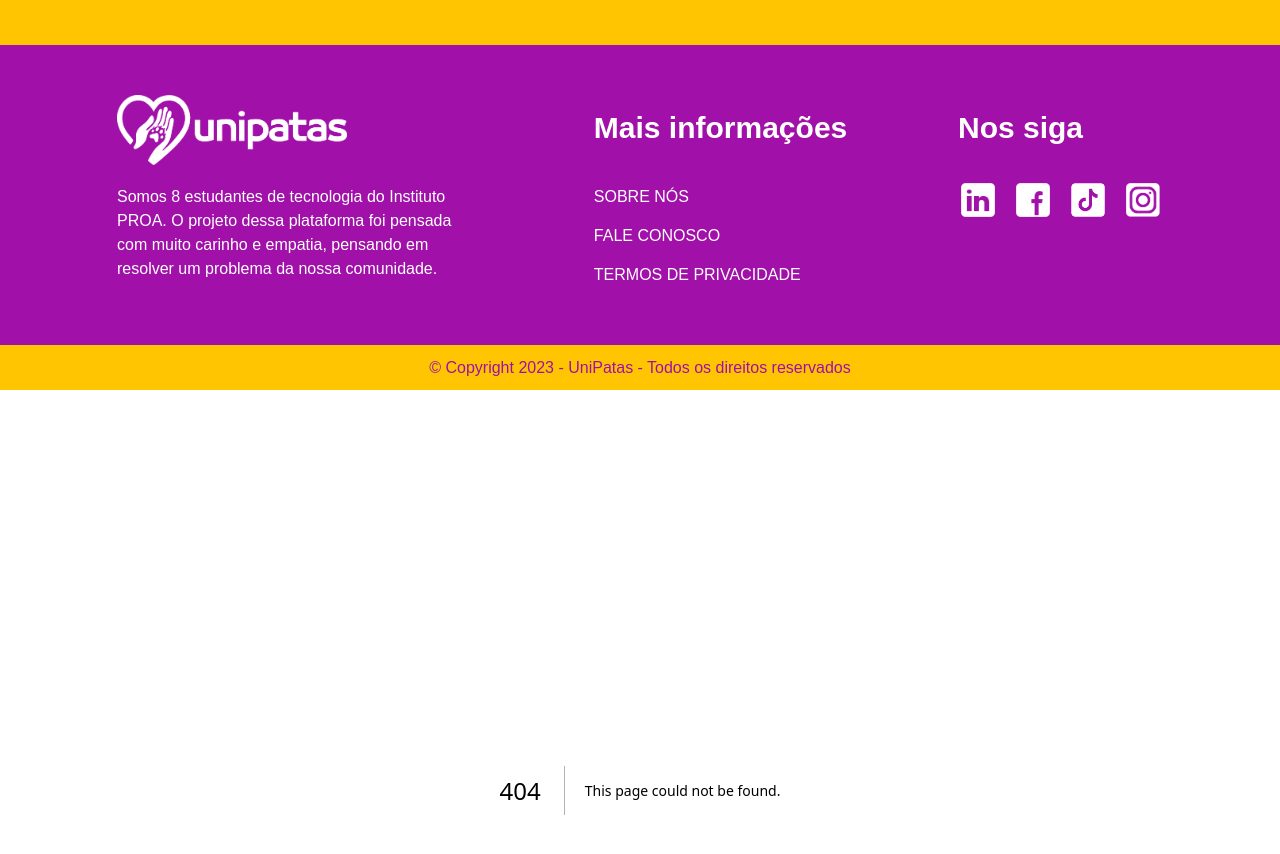
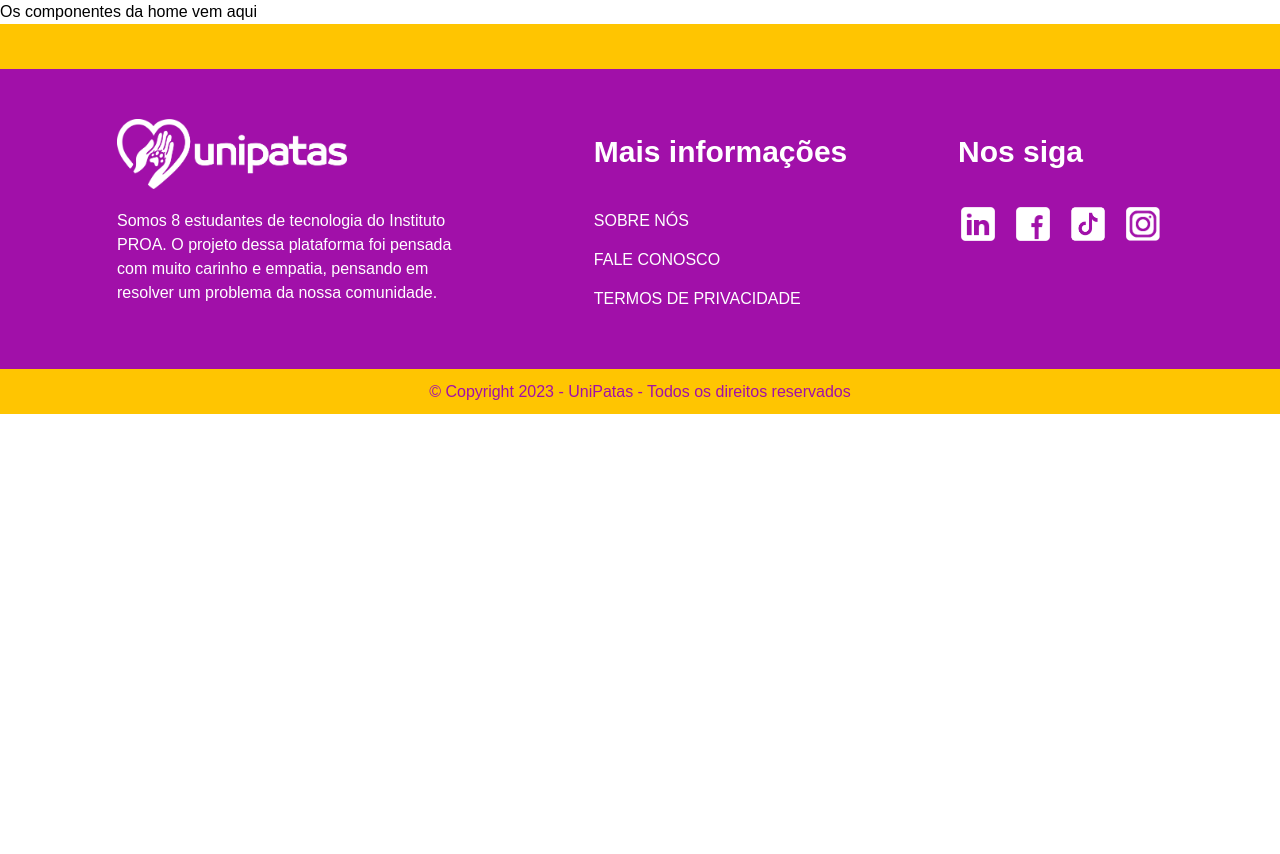
Before and after one commit to UniPatas/UniPatas, a Next.js app: page /home in a window 1280 px wide. Before the commit this address had no page. Shown: the top 854 px of the page. After the commit the page ends 800 px from the top, so only its background shows below. Built offline with nearby package versions, Linux system fonts and the light colour scheme; a web font is replaced by a local one.

Commit message:
Criada a rota que direciona para a página Home quando clica na logo da UniPatas localizada no footer

```diff
--- /dev/null
+++ b/src/app/home/layout.jsx
@@ -0,0 +1,7 @@
+export default function HomeLayout() {
+  return (
+    <>
+      <h1>Os componentes da home vem aqui</h1>
+    </>
+  );
+}
--- /dev/null
+++ b/src/app/home/page.jsx
@@ -0,0 +1,3 @@
+export default function Principal() {
+  return <></>;
+}
--- a/src/app/layout.js
+++ b/src/app/layout.jsx
@@ -16,8 +16,8 @@ export default function RootLayout({ children }) {
   return (
     <html lang="pt-br">
       <body className={anybody.className}>
+        {children}
         <Footer />
-        {children}
       </body>
     </html>
   );
--- a/src/components/pagHome/Footer/Footer.jsx
+++ b/src/components/pagHome/Footer/Footer.jsx
@@ -18,7 +18,7 @@ export function Footer() {
               {/* Breve apresentação da UniPatas com a Logo. */}
               <div className=" max-w-[35%] ">
                 <div>
-                  <a href="http://localhost:3000/">
+                  <a href="/home">
                     <Image
                       className="w-[230px] transition-all ease-in-out duration-200 hover:scale-125"
                       src={LogoBranca}
```
Also changed, not shown: src/app/page.jsx (renamed from src/app/page.js).
